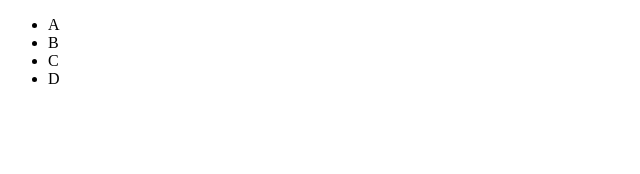
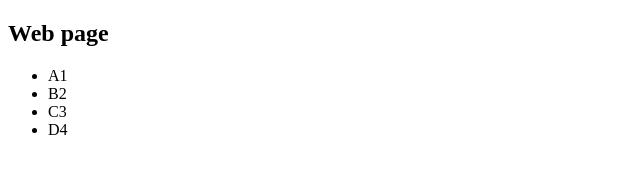
Before and after one commit to Star1One/StarCode, a plain HTML site: page index.html in a window 1280 px wide. Shown: the whole page, without its empty margins (0-640 px from the left). Drawn offline with Linux system fonts and the light colour scheme.

Commit message:
Comflict

```diff
--- a/index.html
+++ b/index.html
@@ -9,11 +9,12 @@
 </head>
 <body>
 
+    <h2>Web page</h2>
     <ul>
-        <li>A</li>
-        <li>B</li>
-        <li>C</li>
-        <li>D</li>
+        <li>A1</li>
+        <li>B2</li>
+        <li>C3</li>
+        <li>D4</li>
 
     </ul>
 
```
